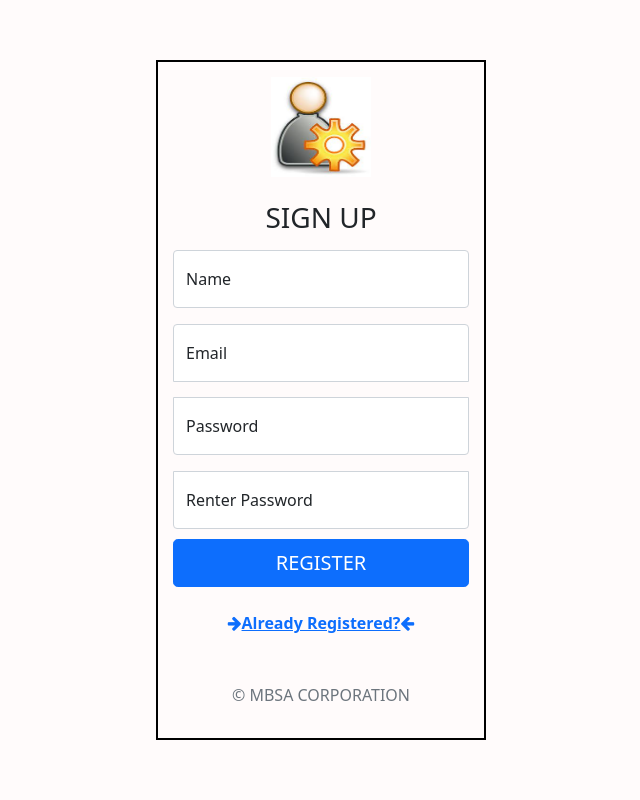
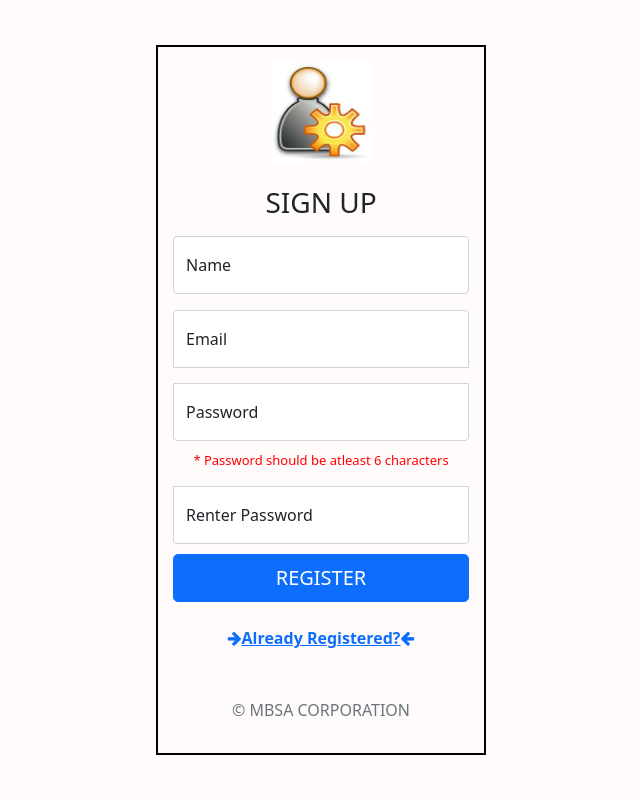
Before and after one commit to MBSA-INFINITY/MBSA-Forms, a Flask app: page /signup in a window 1280 px wide. Shown: the whole page, without its empty margins (319-959 px from the left). Run offline with Flask 2, Linux system fonts and the light colour scheme.

Commit message:
added a password check

```diff
--- a/templates/signup.html
+++ b/templates/signup.html
@@ -90,19 +90,21 @@ body {
     <h1 class="h3 mb-3 fw-normal">SIGN UP</h1>
 
     <div class="form-floating my-3">
-      <input type="text" class="form-control" name="name" placeholder="name@example.com">
+      <input type="text" class="form-control" name="name" placeholder="name@example.com" required>
       <label for="floatingInput">Name</label>
     </div>
     <div class="form-floating my-3">
-      <input type="email" class="form-control" name="username" placeholder="name@example.com">
+      <input type="email" class="form-control" name="username" placeholder="name@example.com" required>
       <label for="floatingInput">Email</label>
     </div>
     <div class="form-floating my-3">
-      <input type="password" class="form-control" name="password" id="password" placeholder="Password">
+      <input type="password" class="form-control" name="password" id="password" placeholder="Password" required>
       <label for="floatingPassword">Password</label>
+      <p style="color: red;font-size: 13px;">* Password should be atleast 6 characters</p>
+
     </div>
     <div class="form-floating">
-      <input type="password" class="form-control" name="re_password" id="re_password" placeholder="Password">
+      <input type="password" class="form-control" name="re_password" id="re_password" placeholder="Password" required>
       <label for="floatingPassword">Renter Password</label>
     </div>
 
```
